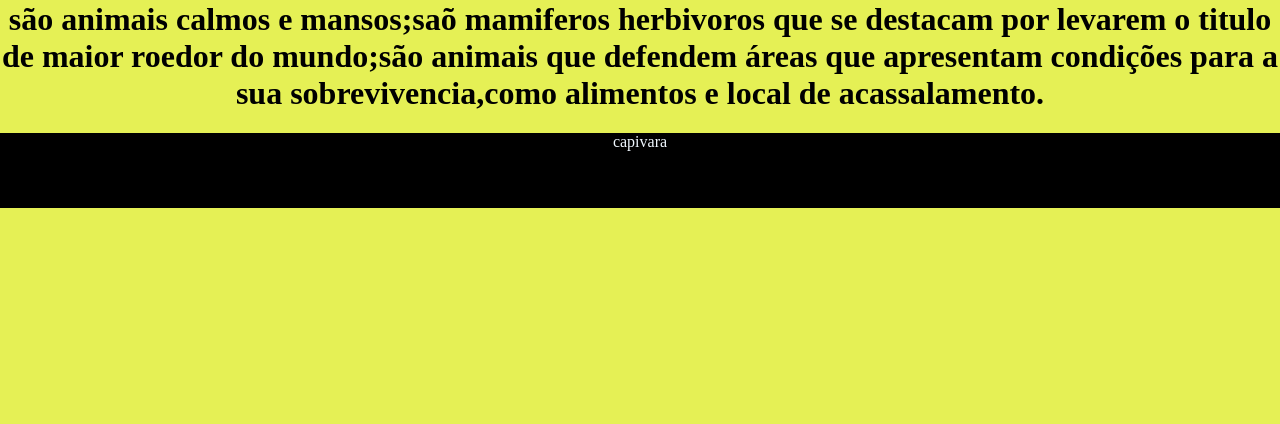
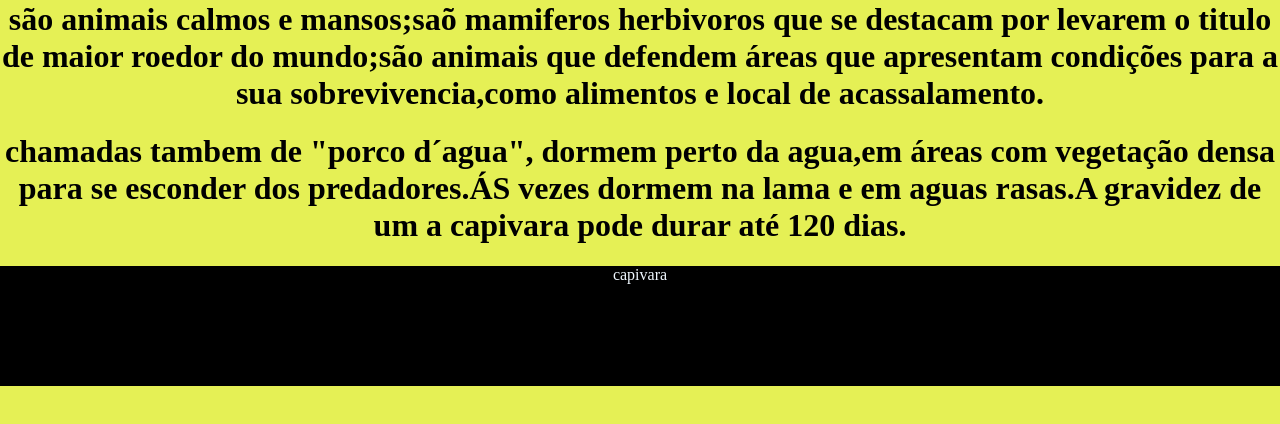
Before and after one commit to monarapiva/primeiroj_2t, a plain HTML site: page index.html in a window 1280 px wide. Shown: the part 124-548 px from the top of the page. Drawn offline with Linux system fonts and the light colour scheme.

Commit message:
aula 24-08

```diff
--- a/index.html
+++ b/index.html
@@ -18,6 +18,7 @@
      <div class="conteudo">
     <h1>caracteristicas da capivara</h1>
     <h1>são animais calmos e mansos;saõ mamiferos herbivoros que se destacam por levarem o titulo de maior roedor do mundo;são animais que defendem áreas que apresentam condições para a sua sobrevivencia,como alimentos e local de acassalamento.</h1>
+    <h1> chamadas tambem de "porco d´agua", dormem perto da agua,em áreas com vegetação densa para se esconder dos predadores.ÁS vezes dormem na lama e em aguas rasas.A gravidez de um a capivara pode durar até 120 dias.</h1>
 
       <div class="rodape">
               capivara
```
